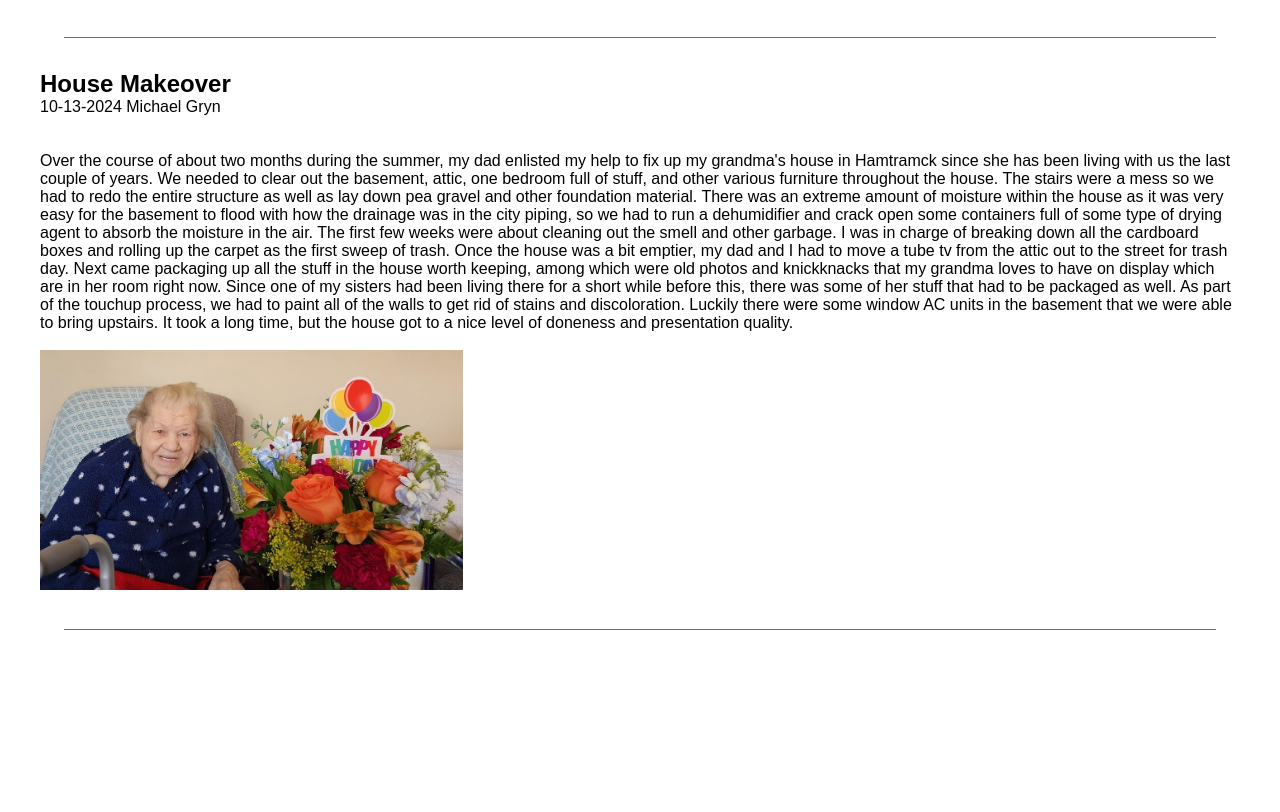
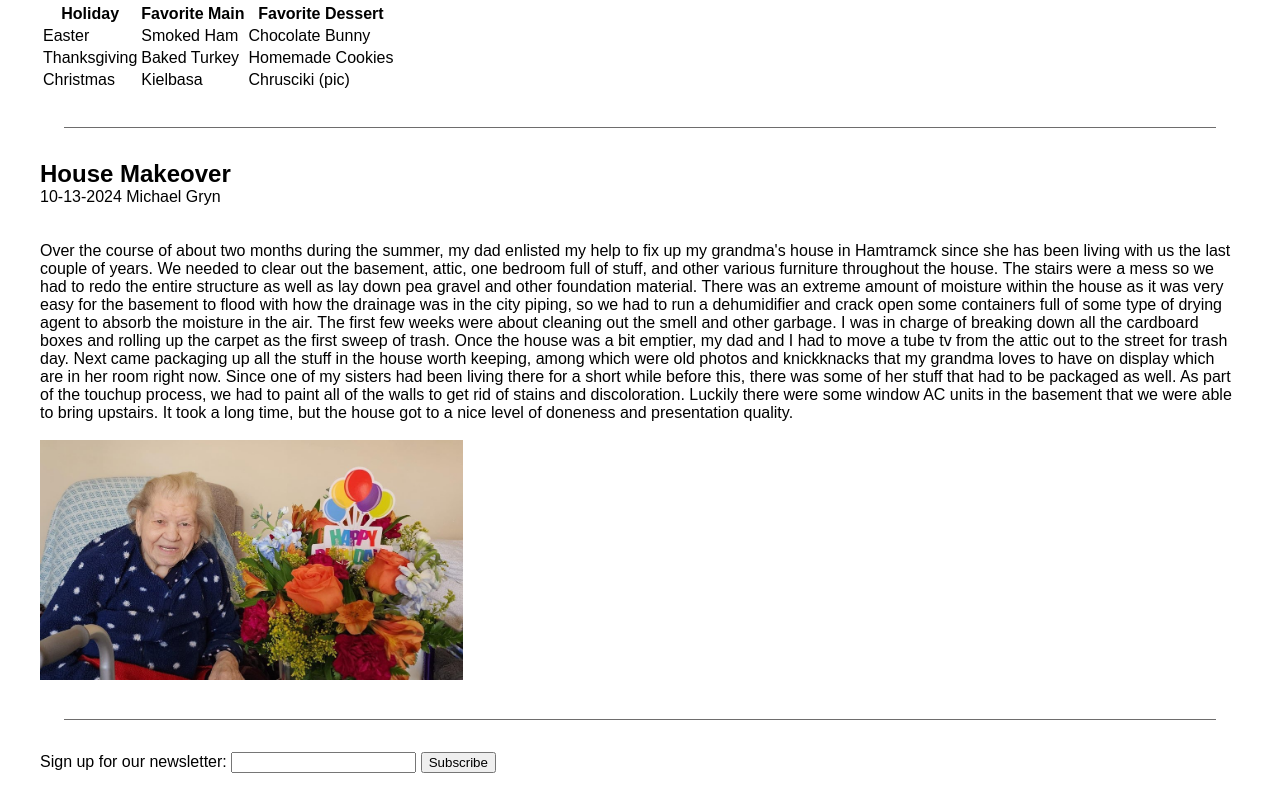
Before and after one commit to MichaelGryn/mi349_blog, a plain HTML site: page index.html in a window 1280 px wide. Shown: the part 662-1474 px from the top of the page. Before the commit the page ends 1332 px from the top, so only its background shows below. Drawn offline with Linux system fonts and the light colour scheme.

Commit message:
Added forms to index and contact

```diff
--- a/index.html
+++ b/index.html
@@ -43,6 +43,31 @@
                 a not-so-good record when there is a Waxing Gibbous on the same day of the game. We will see against the Bears!</p>
             <br>
             <img class="about-img" src="static/dessert.jpg" alt="Picture of a pile of angel wing dessert">
+
+            <!-- TABLE -->
+            <table>
+                <tr>
+                    <th>Holiday</th>
+                    <th>Favorite Main</th>
+                    <th>Favorite Dessert</th>
+                </tr>
+                <tr>
+                    <td>Easter</td>
+                    <td>Smoked Ham</td>
+                    <td>Chocolate Bunny</td>
+                </tr>
+                <tr>
+                    <td>Thanksgiving</td>
+                    <td>Baked Turkey</td>
+                    <td>Homemade Cookies</td>
+                </tr>
+                <tr>
+                    <td>Christmas</td>
+                    <td>Kielbasa</td>
+                    <td>Chrusciki (pic)</td>
+                </tr>
+            </table>
+
         </section>
 
         <div class="border-line"></div>
@@ -69,9 +94,19 @@
                 level of doneness and presentation quality.</p>
             <br>
             <img class="about-img" src="static/grandma.png" alt="Picture of my grandma on her birthday">
+
         </section>
 
         <div class="border-line"></div>
+
+        <section>
+            <form>
+                <label>Sign up for our newsletter:
+                    <input type="text">
+                </label>
+                <button>Subscribe</button>
+            </form>
+        </section>
     </main>
 </body>
 </html>
```
Also changed, not shown: contact.html (+30 -0 lines).
